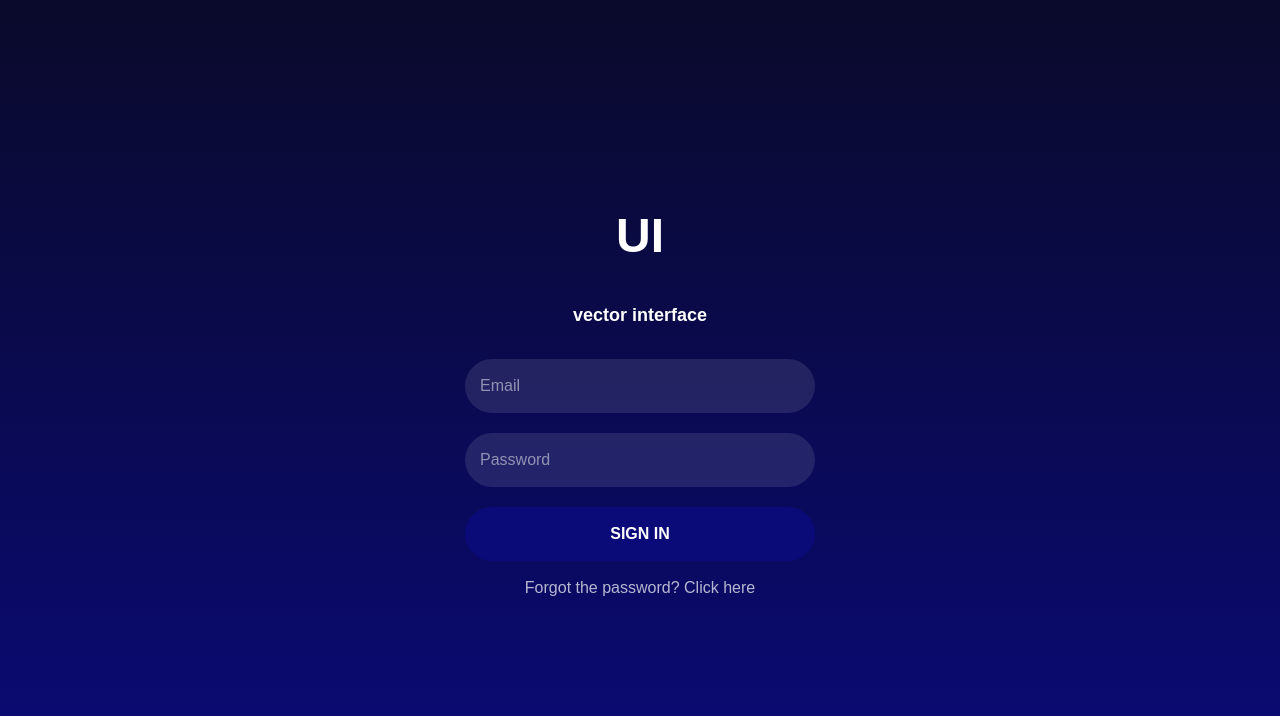
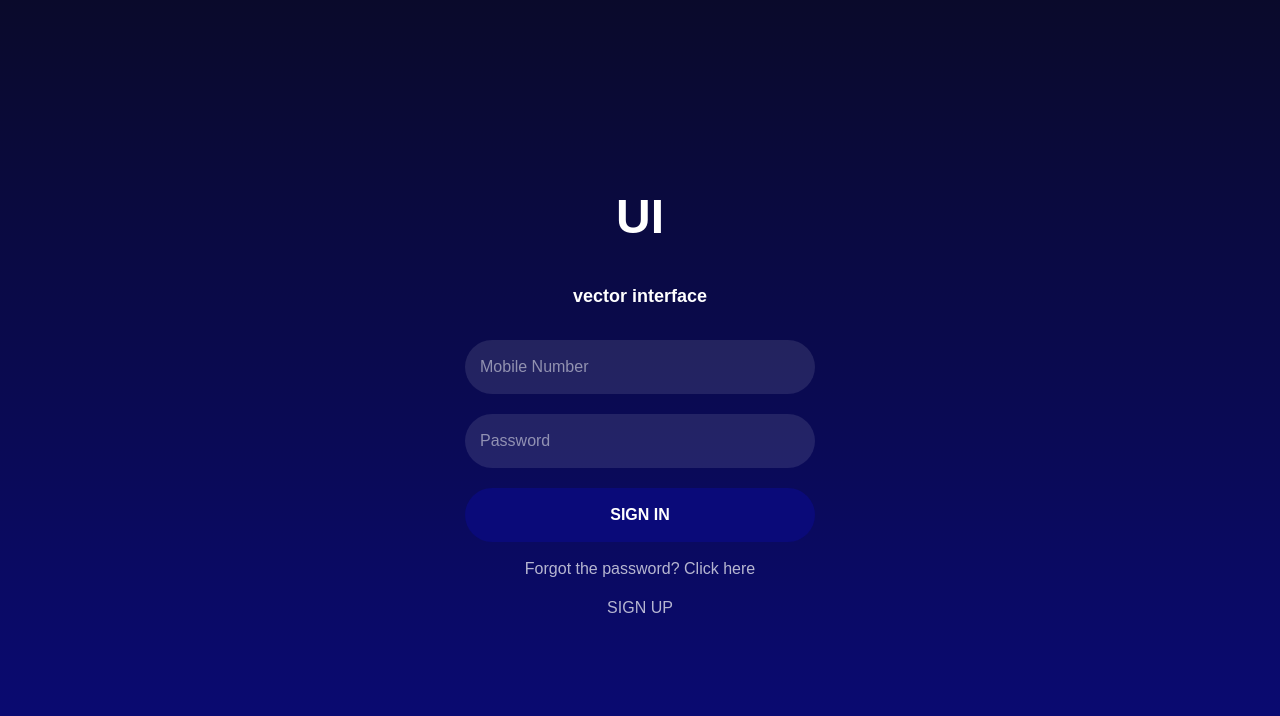
Before and after one commit to aerospace141/frontend_avacus_vercel, a React (Create React App) app: page /signin in a window 1280 px wide. Shown: the top 716 px of the page. Built offline with nearby package versions, Linux system fonts and the light colour scheme.

Commit message:
Update login.js

```diff
--- a/src/components/user_auth/login.js
+++ b/src/components/user_auth/login.js
@@ -1,7 +1,9 @@
 import React, { useState } from "react";
 import "../../styles/user_auth/login.css"
+import { useNavigate } from 'react-router-dom';
 
 const Login = () => {
+  const navigate = useNavigate();
   const [email, setEmail] = useState("");
   const [password, setPassword] = useState("");
 
@@ -50,7 +52,7 @@ const Login = () => {
             <input
               type="text"
               className="form-input"
-              placeholder="Email"
+              placeholder="Mobile Number"
               value={email}
               onChange={(e) => setEmail(e.target.value)}
               required
@@ -79,6 +81,16 @@ const Login = () => {
         <a href="/forgot-password" className="forgot-password">
           Forgot the password? Click here
         </a>
+
+        {/* <button
+        onClick={()=>navigate('/signup')}
+            className="auth-button"
+          >
+            SIGN UP
+        </button> */}
+        <a href="/signup" className="forgot-password">
+        SIGN UP
+        </a>
       </div>
     </div>
 </div>
```
